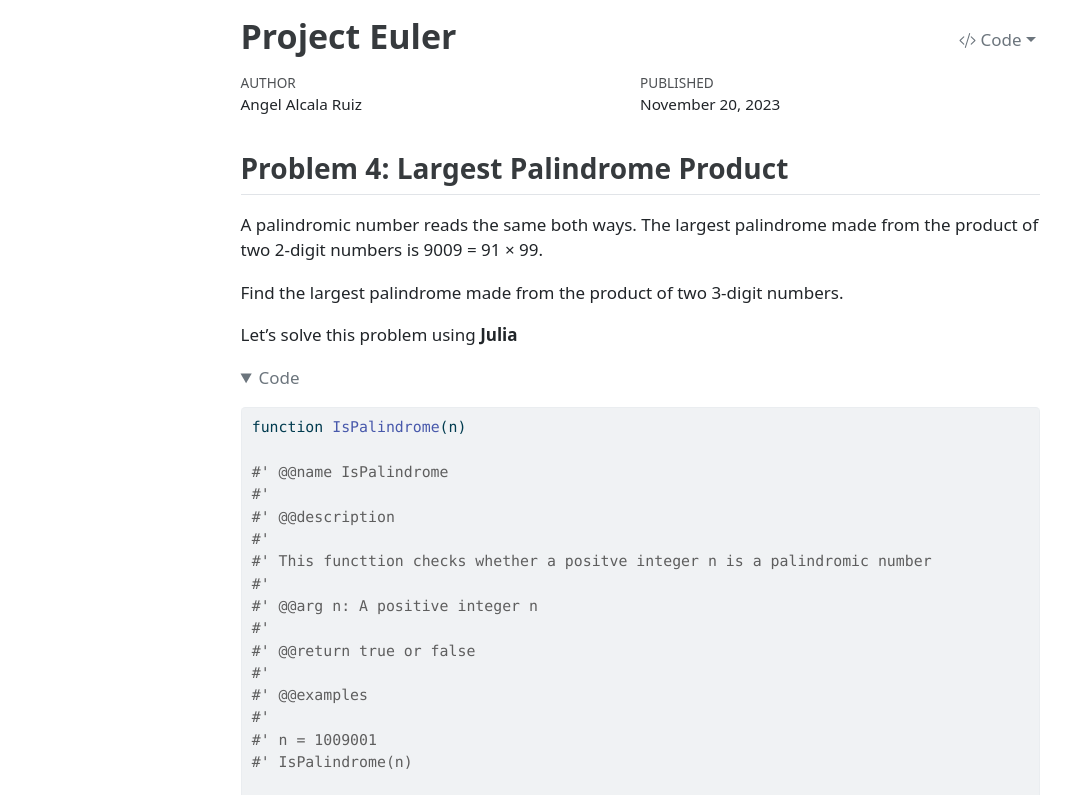
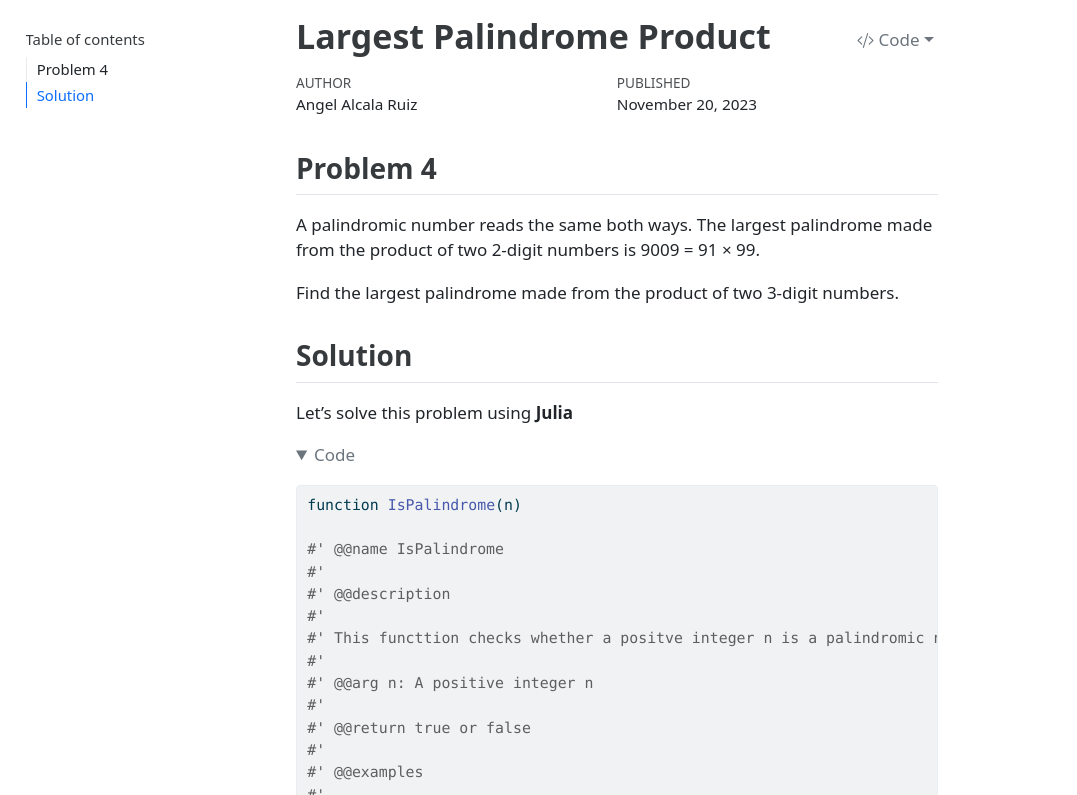
Before and after one commit to dejesusalcala/project-euler-4, a plain HTML site: page index.html in a window 1280 px wide. Shown: the top 795 px of the page, without its empty margins (0-1077 px from the left). Drawn offline with nearby package versions, Linux system fonts and the light colour scheme.

Commit message:
update to index.html

```diff
--- a/index.html
+++ b/index.html
@@ -9,7 +9,7 @@
 <meta name="author" content="Angel Alcala Ruiz">
 <meta name="dcterms.date" content="2023-11-20">
 
-<title>Project Euler</title>
+<title>Largest Palindrome Product</title>
 <style>
 code{white-space: pre-wrap;}
 span.smallcaps{font-variant: small-caps;}
@@ -75,15 +75,26 @@ pre > code.sourceCode > span > a:first-child::before { text-decoration: underlin
 
 </head>
 
-<body class="fullcontent">
+<body>
 
-<div id="quarto-content" class="page-columns page-rows-contents page-layout-article">
+<div id="quarto-content" class="page-columns page-rows-contents page-layout-article toc-left">
+<div id="quarto-sidebar-toc-left" class="sidebar toc-left">
+  <nav id="TOC" role="doc-toc" class="toc-active">
+    <h2 id="toc-title">Table of contents</h2>
 
+  <ul>
+  <li><a href="#problem-4" id="toc-problem-4" class="nav-link active" data-scroll-target="#problem-4">Problem 4</a></li>
+  <li><a href="#solution" id="toc-solution" class="nav-link" data-scroll-target="#solution">Solution</a></li>
+  </ul>
+</nav>
+</div>
+<div id="quarto-margin-sidebar" class="sidebar margin-sidebar">
+</div>
 <main class="content" id="quarto-document-content">
 
 <header id="title-block-header" class="quarto-title-block default">
 <div class="quarto-title">
-<div class="quarto-title-block"><div><h1 class="title">Project Euler</h1><button type="button" class="btn code-tools-button dropdown-toggle" id="quarto-code-tools-menu" data-bs-toggle="dropdown" aria-expanded="false"><i class="bi"></i> Code</button><ul class="dropdown-menu dropdown-menu-end" aria-labelelledby="quarto-code-tools-menu"><li><a id="quarto-show-all-code" class="dropdown-item" href="javascript:void(0)" role="button">Show All Code</a></li><li><a id="quarto-hide-all-code" class="dropdown-item" href="javascript:void(0)" role="button">Hide All Code</a></li></ul></div></div>
+<div class="quarto-title-block"><div><h1 class="title">Largest Palindrome Product</h1><button type="button" class="btn code-tools-button dropdown-toggle" id="quarto-code-tools-menu" data-bs-toggle="dropdown" aria-expanded="false"><i class="bi"></i> Code</button><ul class="dropdown-menu dropdown-menu-end" aria-labelelledby="quarto-code-tools-menu"><li><a id="quarto-show-all-code" class="dropdown-item" href="javascript:void(0)" role="button">Show All Code</a></li><li><a id="quarto-hide-all-code" class="dropdown-item" href="javascript:void(0)" role="button">Hide All Code</a></li></ul></div></div>
 </div>
 
 
@@ -110,10 +121,13 @@ pre > code.sourceCode > span > a:first-child::before { text-decoration: underlin
 
 </header>
 
-<section id="problem-4-largest-palindrome-product" class="level2">
-<h2 class="anchored" data-anchor-id="problem-4-largest-palindrome-product">Problem 4: Largest Palindrome Product</h2>
+<section id="problem-4" class="level2">
+<h2 class="anchored" data-anchor-id="problem-4">Problem 4</h2>
 <p>A palindromic number reads the same both ways. The largest palindrome made from the product of two 2-digit numbers is 9009 = 91 × 99.</p>
 <p>Find the largest palindrome made from the product of two 3-digit numbers.</p>
+</section>
+<section id="solution" class="level2">
+<h2 class="anchored" data-anchor-id="solution">Solution</h2>
 <p>Let’s solve this problem using <strong>Julia</strong></p>
 <div class="cell" data-execution_count="31">
 <details open="">
```
Also changed, not shown: 1 other file.
